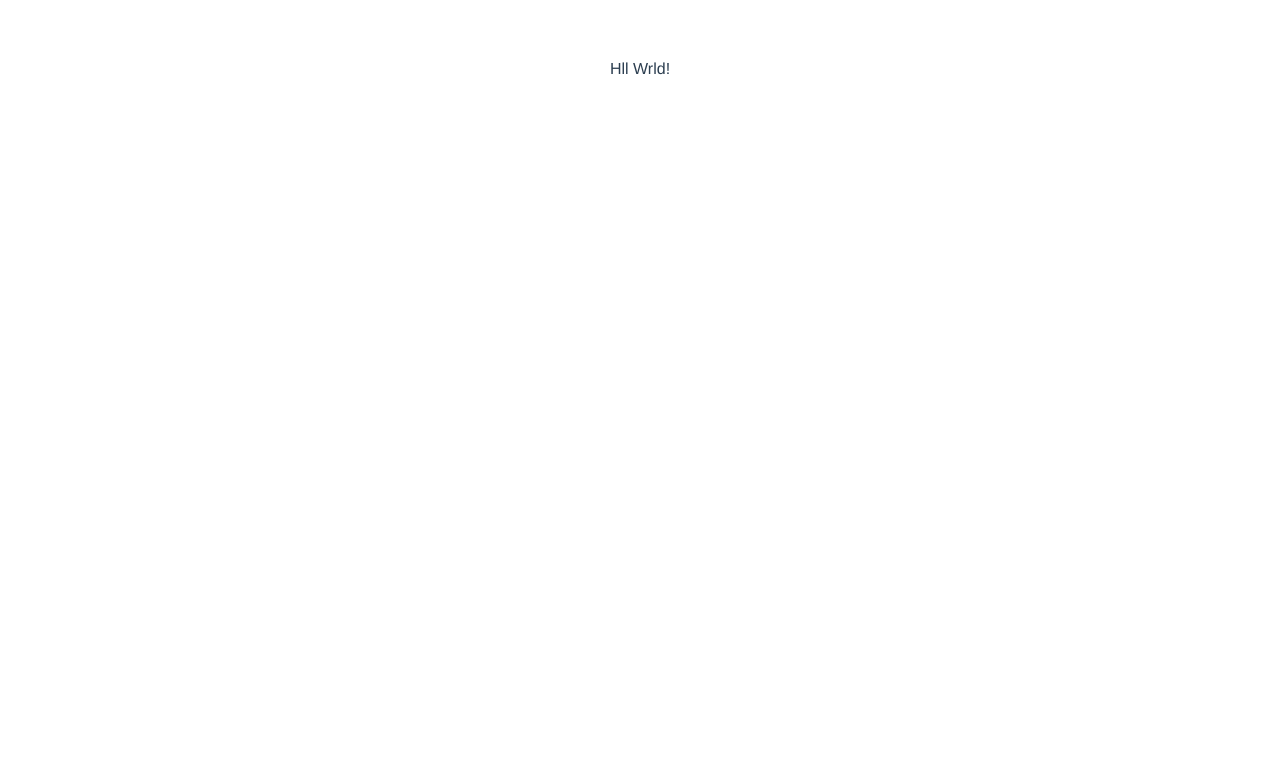
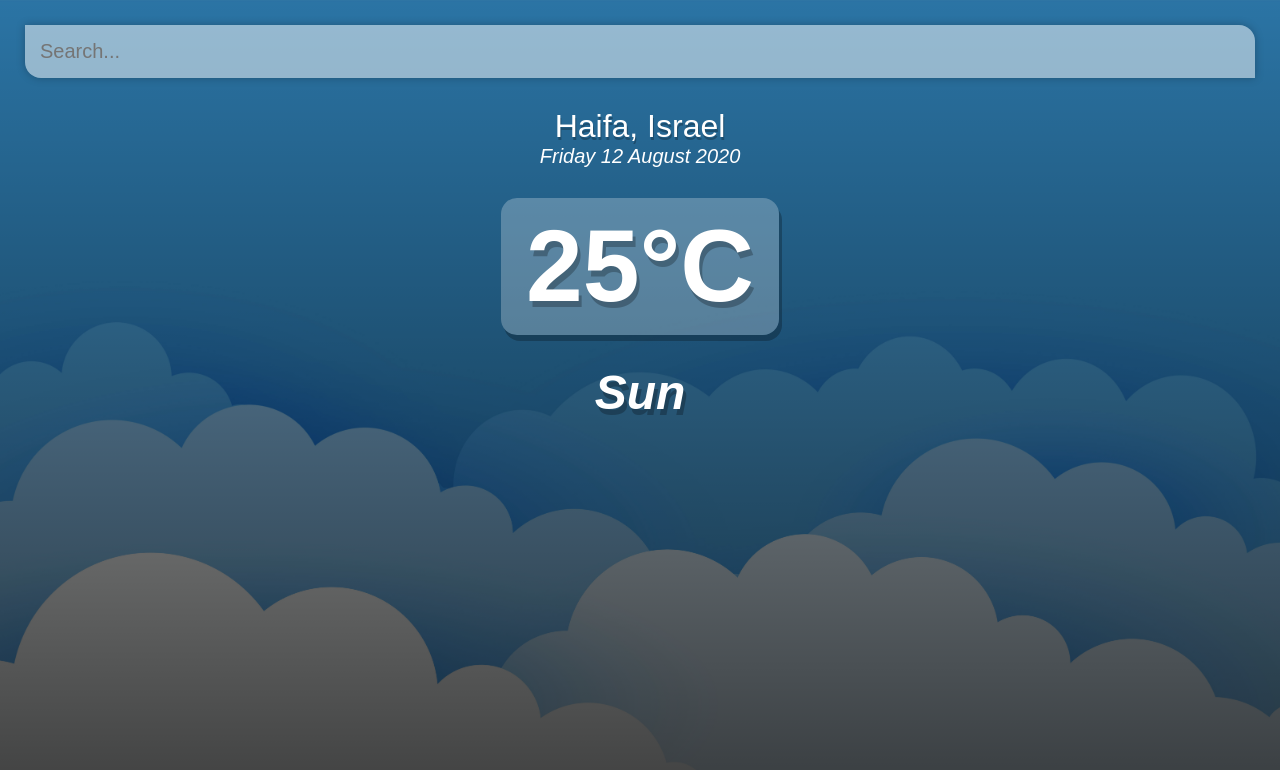
Before and after one commit to artemshchirov/vue-weather-cartoons, a Vue app: page / in a window 1280 px wide. Shown: the top 770 px of the page. Built offline with nearby package versions, Linux system fonts and the light colour scheme.

Commit message:
add html and css

```diff
--- a/src/App.vue
+++ b/src/App.vue
@@ -1,5 +1,28 @@
 <template>
-  <div id="app">Hll Wrld!</div>
+  <div id="app">
+    <main>
+      <div class="search-box">
+        <input
+          type="text"
+          class="search-bar"
+          placeholder="Search..."
+          v-model="query"
+          @keypress="fetchWeather"
+        />
+        {{ query }}
+      </div>
+      <div class="weather-wrap">
+        <div class="location-box">
+          <div class="location">Haifa, Israel</div>
+          <div class="date">Friday 12 August 2020</div>
+        </div>
+        <div class="weather-box">
+          <div class="temp">25°C</div>
+          <div class="weather">Sun</div>
+        </div>
+      </div>
+    </main>
+  </div>
 </template>
 
 <script>
@@ -8,18 +31,117 @@ export default {
   data() {
     return {
       api_key: 'd1cbf50ad630c263341b5810669be5a1',
+      url_base: 'http://api.openweathermap.org/data/2.5/',
+      query: '',
+      weather: {},
     };
   },
+  methods: {},
 };
 </script>
 
 <style>
+* {
+  margin: 0;
+  padding: 0;
+  box-sizing: border-box;
+}
+
+body {
+  font-family: 'montserrat', sans-serif;
+}
+
 #app {
-  font-family: Avenir, Helvetica, Arial, sans-serif;
   -webkit-font-smoothing: antialiased;
   -moz-osx-font-smoothing: grayscale;
   text-align: center;
   color: #2c3e50;
-  margin-top: 60px;
+  background-image: url('./assets/warm-bg.jpg');
+  background-size: cover;
+  background-position: bottom;
+  transition: 0.4s;
+}
+
+main {
+  min-height: 100vh;
+  padding: 25px;
+  background-image: linear-gradient(
+    to bottom,
+    rgba(0, 0, 0, 0.25),
+    rgba(0, 0, 0, 0.75)
+  );
+}
+
+.search-box {
+  width: 100%;
+  margin-bottom: 30px;
+}
+
+.search-box .search-bar {
+  display: block;
+  width: 100%;
+  padding: 15px;
+
+  color: #313131;
+  font-size: 20px;
+
+  appearance: none;
+  border: none;
+  outline: none;
+  background: none;
+
+  box-shadow: 0px 0px 8px rgba(0, 0, 0, 0.25);
+  background-color: rgba(255, 255, 255, 0.5);
+  border-radius: 0 16px 0 16px;
+  transition: 0.4s;
+}
+
+.search-box .search-bar:focus {
+  box-shadow: 0 0 16px rgba(255, 255, 255, 0.25);
+  background-color: rgba(255, 255, 255, 0.75);
+  border-radius: 16px 0 16px 0;
+}
+
+.location-box .location {
+  color: #fff;
+  font-size: 32px;
+  font-weight: 500;
+  text-align: center;
+  text-shadow: 1px 3px rgba(0, 0, 0, 0.25);
+}
+
+.location-box .date {
+  color: #fff;
+  font-size: 20px;
+  font-weight: 300;
+  font-style: italic;
+  text-align: center;
+}
+
+.weather-box {
+  text-align: center;
+}
+
+.weather-box .temp {
+  display: inline-block;
+  padding: 10px 25px;
+  color: #fff;
+  font-size: 102px;
+  font-weight: 900;
+
+  text-shadow: 3px 6px rgba(0, 0, 0, 0.25);
+  background-color: rgba(255, 255, 255, 0.25);
+  border-radius: 16px;
+  margin: 30px 0;
+
+  box-shadow: 3px 6px rgba(0, 0, 0, 0.25);
+}
+
+.weather-box .weather {
+  color: #fff;
+  font-size: 48px;
+  font-weight: 700;
+  font-style: italic;
+  text-shadow: 3px 6px rgba(0, 0, 0, 0.25);
 }
 </style>
```
Also changed, not shown: src/assets/cold-bg.jpg (added), src/assets/warm-bg.jpg (added).
